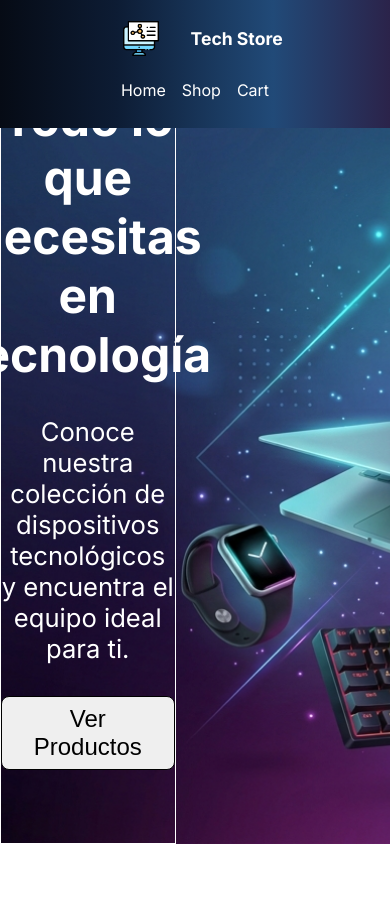
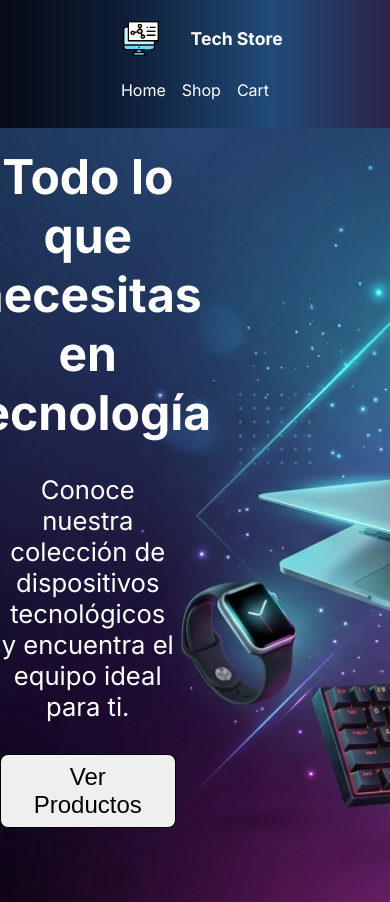
Before and after one commit to eber-dev/Shopping-Cart, a React (Vite) app: page / in a window 390 px wide. Before the commit the page ends 844 px from the top, so only its background shows below. Built offline with nearby package versions, Linux system fonts and the light colour scheme.

Commit message:
Se quito los bordes de guia y adicionalmente se añadio un media querie pero aun falta por terminar

```diff
--- a/src/pages/Home.module.css
+++ b/src/pages/Home.module.css
@@ -12,7 +12,6 @@
 }
 
 .caja > div {
-    border: 1px solid white;
     width: 45%;
     height: 100%;
     display: flex;
@@ -54,3 +53,9 @@
     cursor: pointer;
     transform: scale(1.05);
 }
+
+@media (max-width: 576px) {
+    .caja {
+        margin-top: 8rem;
+    }
+}
```
